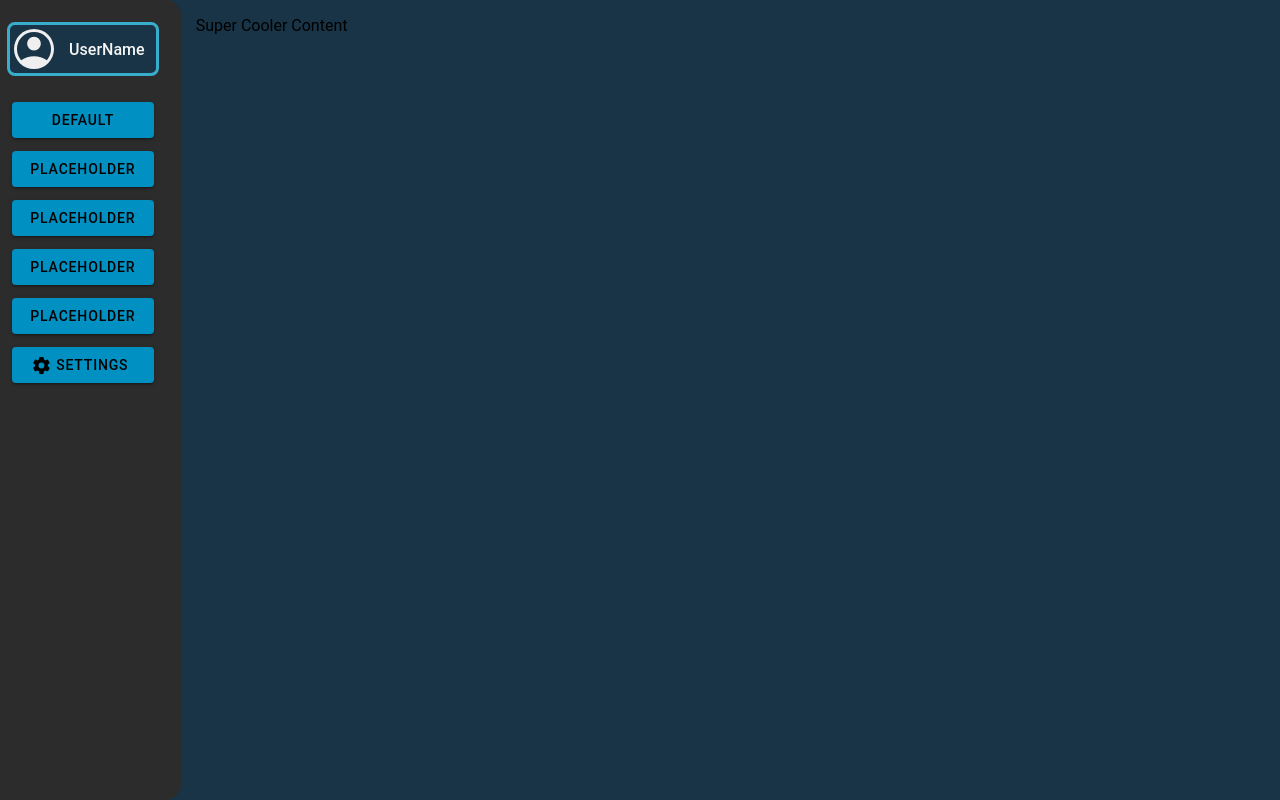
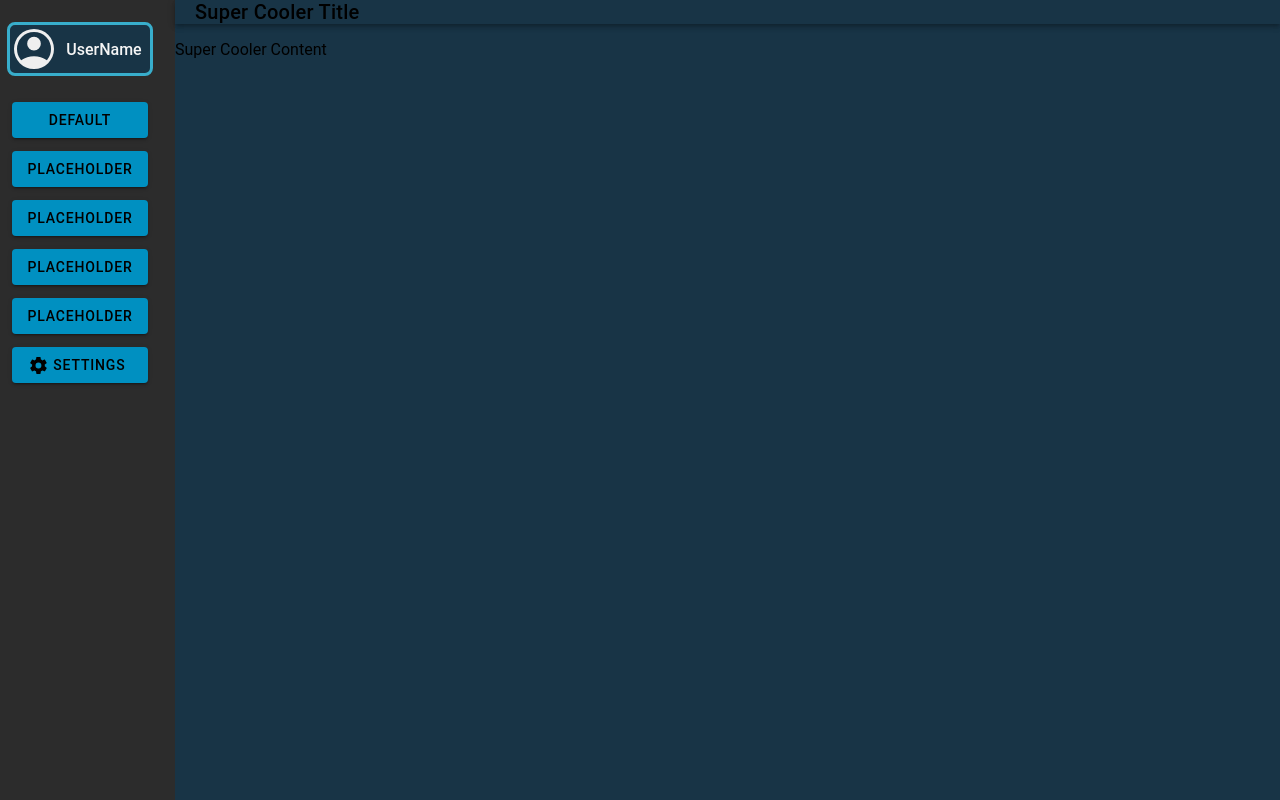
Before and after one commit to Qaulo/projects, a React (Vite) app in the folder React/firstReact/: page /home in a window 1280 px wide. Built offline with nearby package versions, Linux system fonts and the light colour scheme.

Commit message:
added Header with title

```diff
--- a/React/firstReact/src/components/landingpage/landing.css
+++ b/React/firstReact/src/components/landingpage/landing.css
@@ -1,9 +1,8 @@
-.content {
+.layout {
   height: 100vh;
   display: grid;
-  grid-template-columns: 1fr 6fr;
+  grid-template-columns: 1fr 7.5fr;
   background-color: var(--ion-color-dark);
-  gap: 15px;
 }
 
 .left {
--- a/React/firstReact/src/components/landingpage/landing.tsx
+++ b/React/firstReact/src/components/landingpage/landing.tsx
@@ -1,19 +1,21 @@
 import React from "react";
 import Sidebar from "../sidebar/sidebar";
-import { IonHeader, IonContent, IonPage } from "@ionic/react";
+import { IonHeader, IonContent, IonPage, IonTitle } from "@ionic/react";
 import "./landing.css";
 
 function Landing() {
   return (
     <>
       <IonPage>
-        <IonHeader></IonHeader>
         <IonContent>
-          <div className="content">
+          <div className="layout">
             <div className="left">
               <Sidebar></Sidebar>
             </div>
             <div className="right">
+              <IonHeader>
+                <IonTitle>Super Cooler Title</IonTitle>
+              </IonHeader>
               <p>Super Cooler Content</p>
             </div>
           </div>
--- a/React/firstReact/src/components/sidebar/sidebar.css
+++ b/React/firstReact/src/components/sidebar/sidebar.css
@@ -8,7 +8,6 @@
   background-color: #2c2c2c;
   width: 100%;
   padding: 25px 25px 25px 10px;
-  border-radius: 0 15px 15px 0;
   height: 100%;
 }
 .sideBarBody {
```
